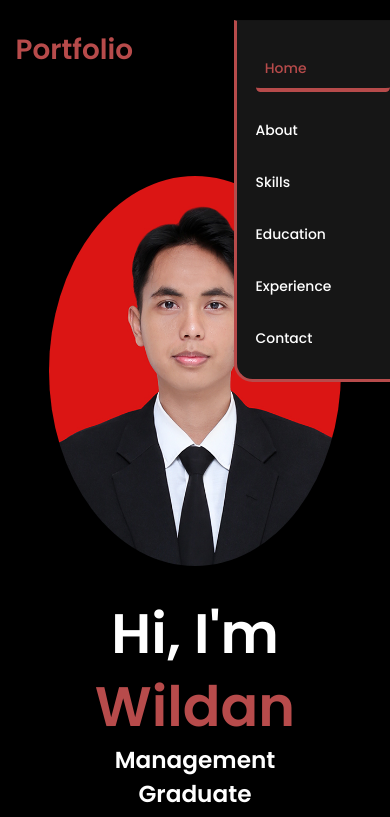
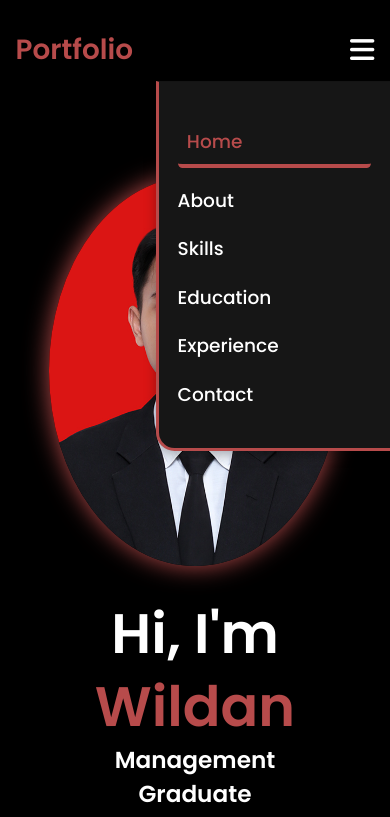
Before and after one commit to wildguy2009/porto, a plain HTML site: page index.html in a window 390 px wide. Both pictures are taken after a click on the icon 370 px from the left and 50 px from the top of the page. Shown: the top 817 px of the page. Drawn offline with Linux system fonts and the light colour scheme.

Commit message:
Add files via upload

```diff
--- a/style.css
+++ b/style.css
@@ -12,7 +12,9 @@
 
 html{
     font-size: 62.5%;
+    scroll-behavior: smooth;
 }
+
 
 body{
     width: 100%;
@@ -30,7 +32,7 @@ header{
     width: 100%;
     padding: 1rem 9%;
     background-color: transparent;
-    filter: drop-shadow(10px);
+    filter: drop-shadow(0 4px 6px rgba(0,0,0,0.3));
     display: flex;
     justify-content: space-between;
     align-items: center;
@@ -74,7 +76,7 @@ nav a.active{
         border-left: 3px solid #b74b4b;
         border-bottom: 3px solid #b74b4b;
         border-bottom-left-radius: 2rem;
-        padding: 1rem solid;
+        padding: 1rem;
         background-color: #161616;
         border-top: 0.1rem solid rgba(0,0,0,0.1);
     }
@@ -100,6 +102,7 @@ nav a.active{
 section{
     min-height: 100vh;
     padding: 5rem 9% 5rem;
+    scroll-margin-top: 120px;
 }
 
 .home{
@@ -138,7 +141,7 @@ span{
     position: relative;
     width: 32vw;
     border-radius: 50%;
-    box-shadow: 0 0 25px solid #b74b4b;
+    box-shadow: 0 0 25px #b74b4b;
     cursor: pointer;
     transition: 0.2s linear;
 }
@@ -338,7 +341,7 @@ span{
 }
 
 .btn:hover{
-    transform: scale3d(1.03);
+    transform: scale(1.03);
     background-color: #b74b4b;
     color: black;
     box-shadow: 0 0 25px #b74b4b;
@@ -586,3 +589,73 @@ footer p{
     opacity: 1;
     transform: translateY(0);
 }
+#menu-icon{
+    font-size: 3rem;
+    color: white;
+    display: none;
+    cursor: pointer;
+}
+
+@media(max-width:995px){
+    #menu-icon{
+        display: block;
+    }
+}
+@media (max-width: 768px){
+    .social-icons{
+        display: flex;
+        justify-content: center;
+        flex-wrap: wrap;
+        gap: 1.2rem;
+    }
+
+    .social-icons a{
+        margin: 0;
+    }
+}
+@media (max-width: 480px){
+    .btn{
+        width: 100%;
+        text-align: center;
+    }
+
+    .btn.secondary{
+        margin-left: 0;
+    }
+}
+/* ===== MOBILE NAVBAR ===== */
+
+#menu-icon{
+    font-size: 3rem;
+    color: white;
+    display: none;
+    cursor: pointer;
+}
+
+@media (max-width: 995px){
+    #menu-icon{
+        display: block;
+    }
+
+    nav{
+        position: absolute;
+        top: 100%;
+        right: 0;
+        width: 60%;
+        background-color: #161616;
+        padding: 2rem;
+        display: none;
+        flex-direction: column;
+        z-index: 99;
+    }
+
+    nav.active{
+        display: block;
+    }
+
+    nav a{
+        display: block;
+        margin: 2rem 0;
+        font-size: 2rem;
+    }
+}
```
